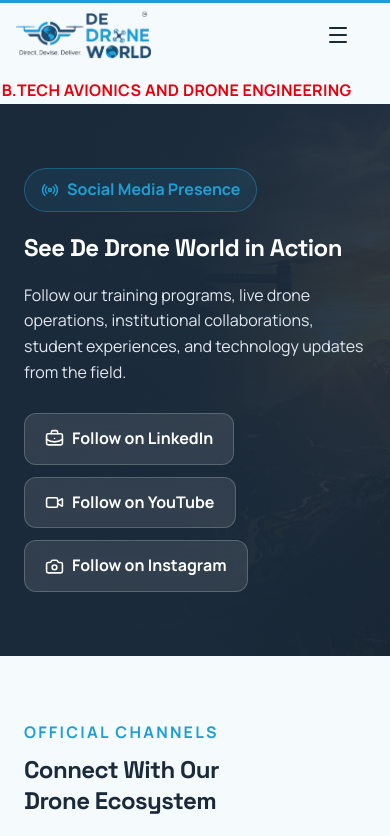
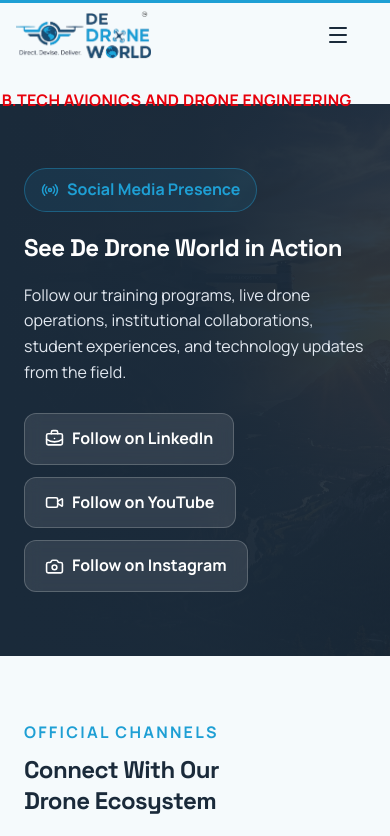
Before and after one commit to Mohan-madhu/De-Drone-World, a React (Vite) app: page /social-media in a window 390 px wide. Shown: the top 836 px of the page. Built offline with nearby package versions, Linux system fonts and the light colour scheme.

Commit message:
feat: implement responsive Navbar component with tiered dropdown menus for services and training programs

```diff
--- a/src/components/Navbar.jsx
+++ b/src/components/Navbar.jsx
@@ -273,7 +273,7 @@
         </div>
       </nav>
 
-      <div className="announcement-marquee bg-transparent text-red-600 mt-1.5">
+      <div className="announcement-marquee bg-transparent text-red-600 mt-4">
         <div className="announcement-marquee-track">
           {[...announcements, ...announcements, ...announcements].map((item, index) => (
             <a
```
